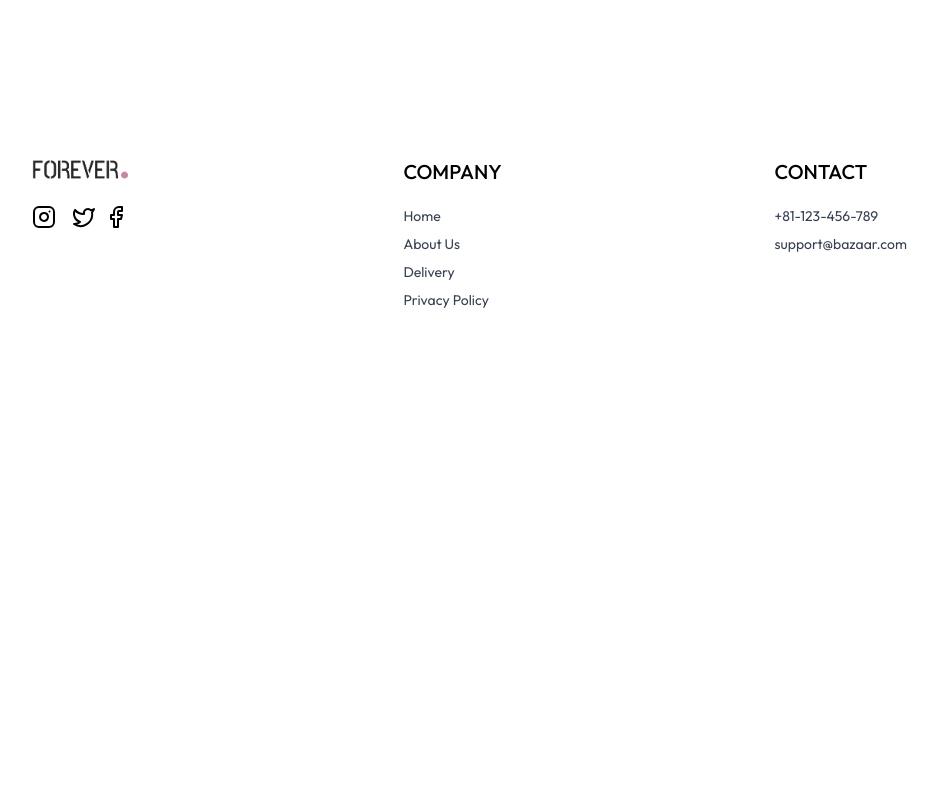
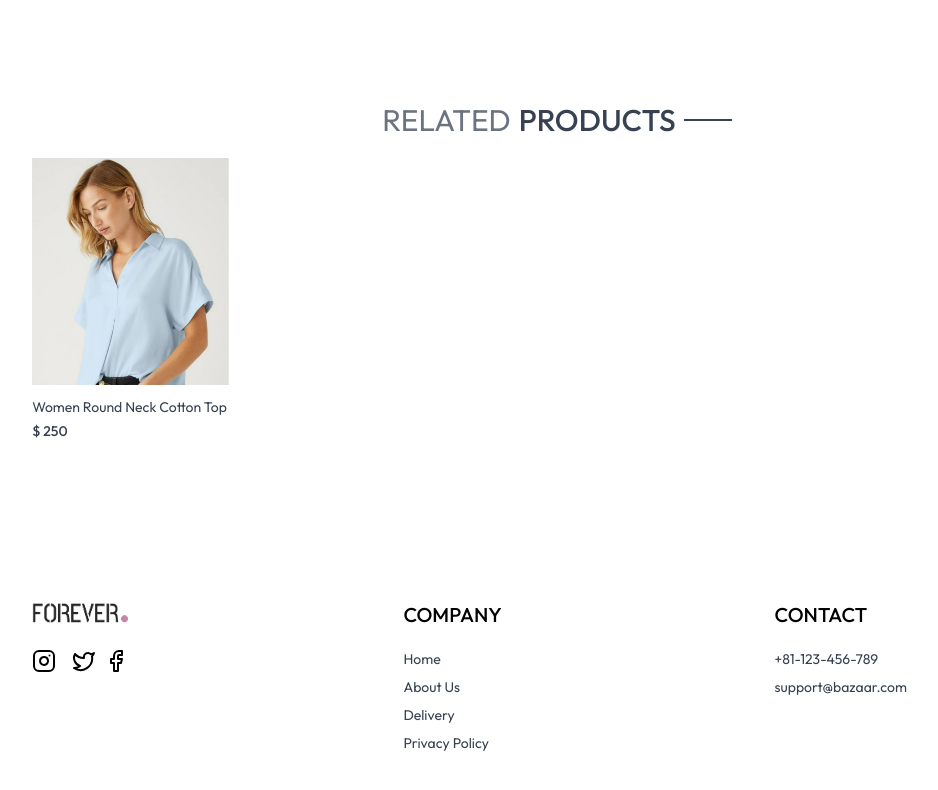
Before and after one commit to chun-eric/bazaar_ecommerce, a React (Vite) app: page /product/aaaaa in a window 1280 px wide. Shown: the part 830-1620 px from the top of the page, without its empty margins (83-1021 px from the left). Before the commit the page ends 1180 px from the top, so only its background shows below. Built offline with nearby package versions, Linux system fonts and the light colour scheme.

Commit message:
complete Related Products

```diff
--- /dev/null
+++ b/src/components/RelatedProducts.jsx
@@ -0,0 +1,46 @@
+import { useContext, useEffect, useState } from "react";
+import { ShopContext } from "../context/shopContext";
+import Title from "./Title";
+import ProductItem from "./ProductItem";
+
+const RelatedProducts = ({ category, subCategory }) => {
+  // get the products from useContext
+  const { products } = useContext(ShopContext);
+  const [relatedProducts, setRelatedProducts] = useState([]);
+
+  useEffect(() => {
+    if (products.length > 0) {
+      let productsCopy = [...products];
+
+      productsCopy = productsCopy.filter(
+        (product) =>
+          category === product.category && subCategory === product.subCategory
+      );
+
+      setRelatedProducts(productsCopy.slice(5));
+    }
+  }, [products, category, subCategory]);
+
+  return (
+    <div className='my-24'>
+      <div className='py-2 text-3xl text-center '>
+        {/* Render Title */}
+        <Title text1={"Related"} text2={"Products"}></Title>
+      </div>
+      {/* Render Related Products Grid with ProductItem Component */}
+      <div className='grid grid-cols-2 gap-4 sm:grid-cols-3 md:grid-cols-4 lg:grid-cols-5 gap-y-6'>
+        {relatedProducts.map((product, index) => (
+          <ProductItem
+            key={index}
+            id={product._id}
+            image={product.image}
+            name={product.name}
+            price={product.price}
+          ></ProductItem>
+        ))}
+      </div>
+    </div>
+  );
+};
+
+export default RelatedProducts;
--- a/src/pages/Product.jsx
+++ b/src/pages/Product.jsx
@@ -2,6 +2,7 @@ import { useParams } from "react-router-dom";
 import { useContext, useState, useEffect } from "react";
 import { ShopContext } from "../context/shopContext";
 import { assets } from "../assets/assets";
+import RelatedProducts from "../components/RelatedProducts";
 
 const Product = () => {
   // extract the id paramter from the URL
@@ -149,6 +150,12 @@ const Product = () => {
           <p className=''>{productData.description}</p>
         </div>
       </div>
+
+      {/* Display Related Products */}
+      <RelatedProducts
+        category={productData.category}
+        subCategory={productData.subCategory}
+      />
     </div>
   ) : (
     <div className='opacity-0'>Product not found</div>
```
